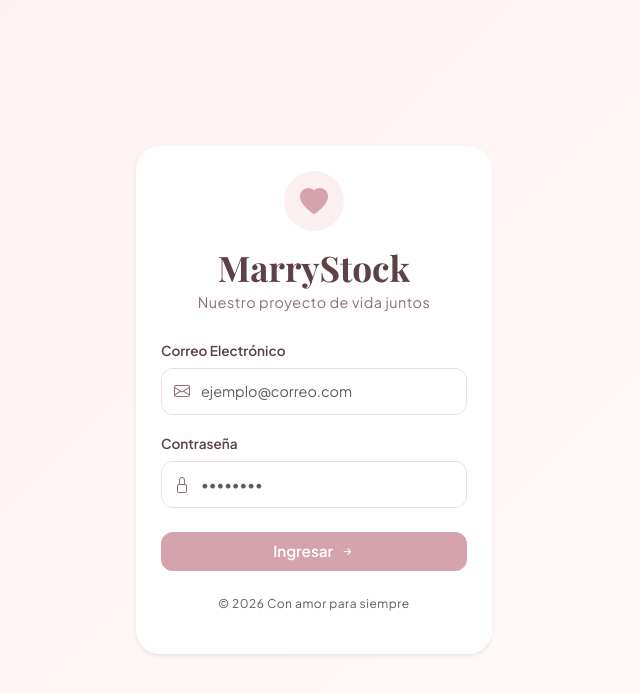
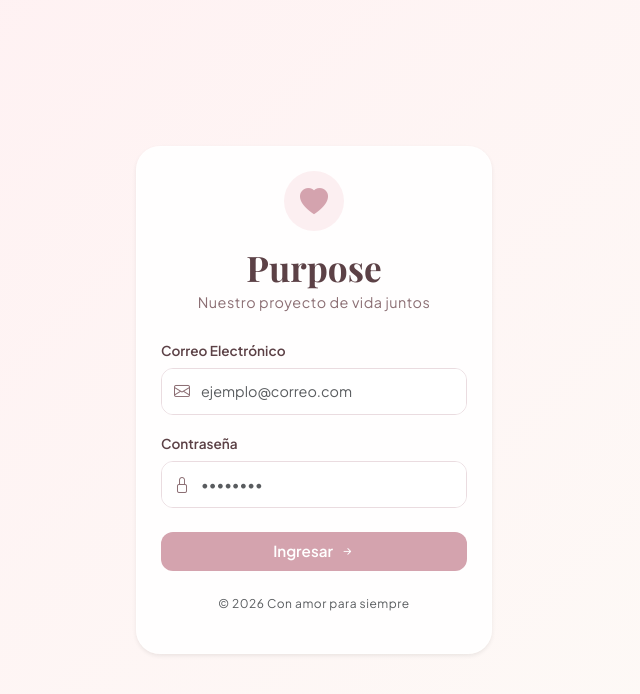
Before and after one commit to Alejos7ven/Purpose, a PHP site: page /proposito/ in a window 1280 px wide. Shown: the top 694 px of the page, without its empty margins (326-966 px from the left). Run offline with PHP 8.4, Linux system fonts and the light colour scheme; some web fonts are replaced.

Commit message:
Rename MarryStock to Purpose in header, login, and CSS comment

```diff
--- a/view/assets/css/dashboard.css
+++ b/view/assets/css/dashboard.css
@@ -1,4 +1,4 @@
-/* Estilos para el Dashboard de MarryStock */
+/* Estilos para el Dashboard de Purpose */
 
 :root {
     --bg-main: #FDFBF7;
--- a/view/dashboard.php
+++ b/view/dashboard.php
@@ -26,7 +26,7 @@ $baseUrl = '/proposito';
         <div class="container">
             <a class="navbar-brand d-flex align-items-center" href="<?php echo $baseUrl; ?>/dashboard">
                 <i class="bi bi-heart-fill brand-icon me-2"></i>
-                <span class="brand-text">MarryStock</span>
+                <span class="brand-text">Purpose</span>
             </a>
             <button class="navbar-toggler border-0" type="button" data-bs-toggle="collapse" data-bs-target="#navbarNav" aria-controls="navbarNav" aria-expanded="false" aria-label="Toggle navigation">
                 <span class="navbar-toggler-icon"></span>
--- a/view/login.php
+++ b/view/login.php
@@ -28,7 +28,7 @@ $baseUrl = '/proposito';
                     <div class="logo-area mb-3">
                         <i class="bi bi-heart-fill heart-logo"></i>
                     </div>
-                    <h1 class="brand-title">MarryStock</h1>
+                    <h1 class="brand-title">Purpose</h1>
                     <p class="brand-subtitle mb-4">Nuestro proyecto de vida juntos</p>
 
                     <form id="loginForm" novalidate>
```
